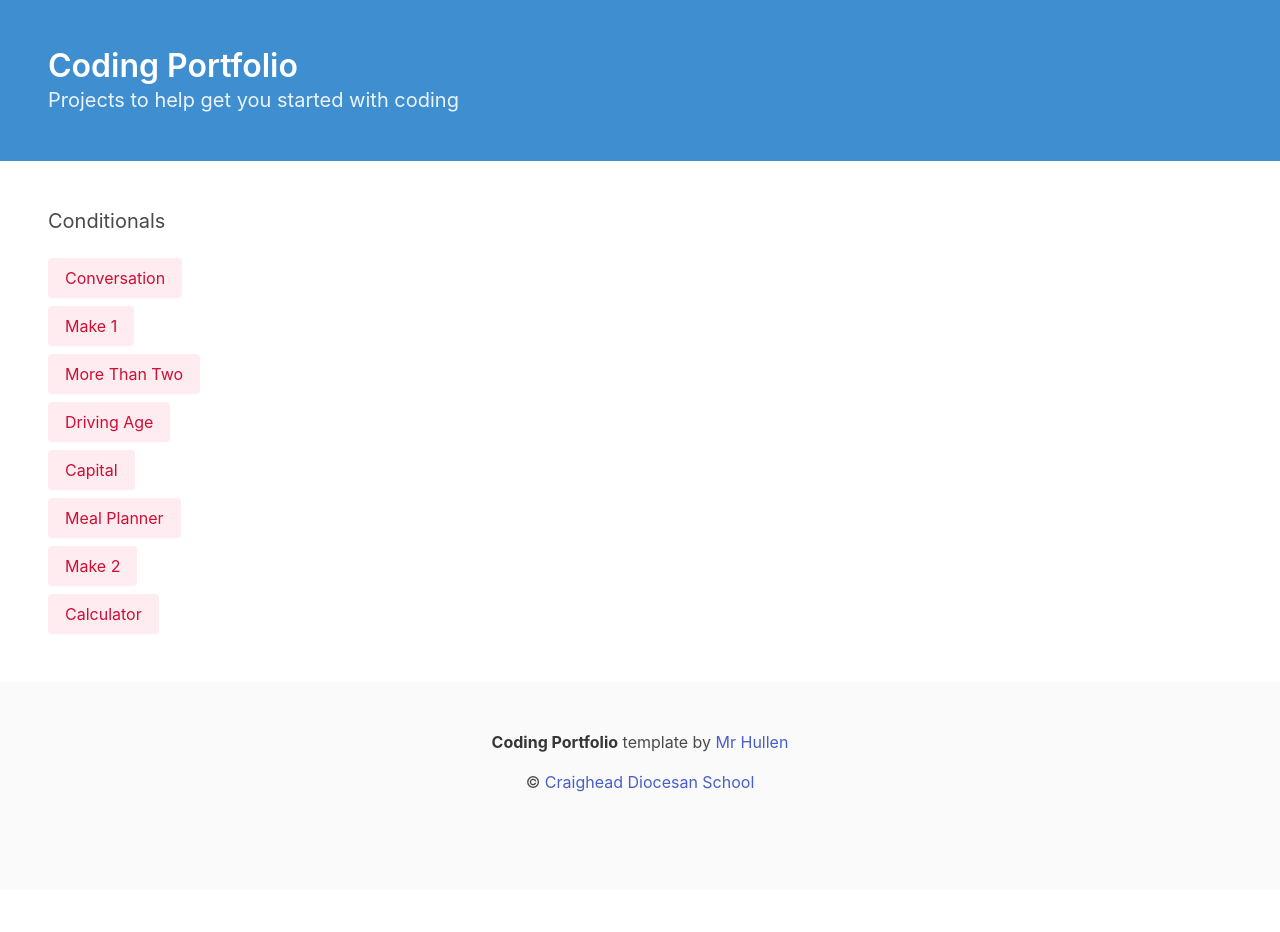
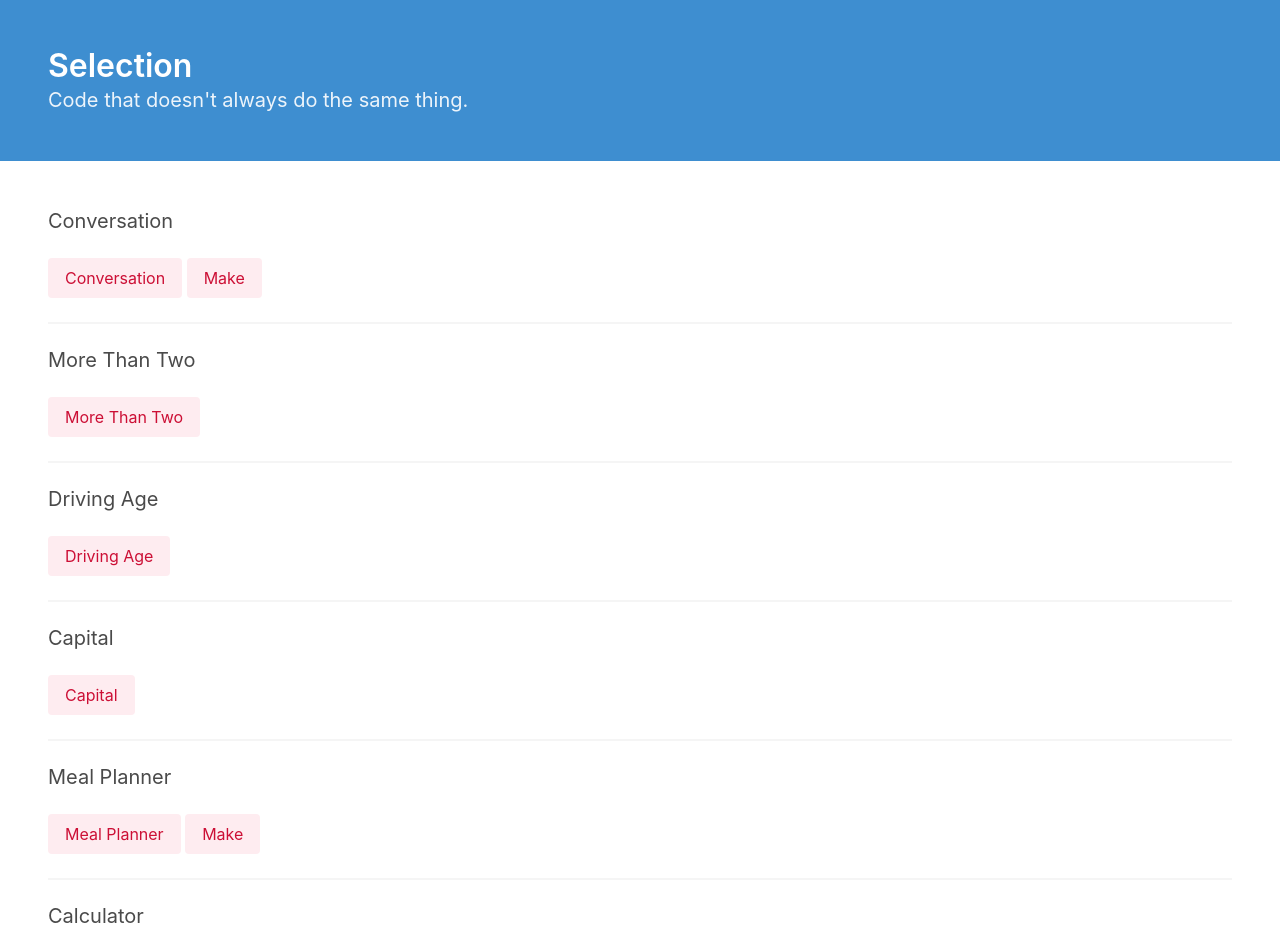
Before and after one commit to craighead-diocesan-school/coding-4-selection-k2009006ny, a plain HTML site: page index.html in a window 1280 px wide. Shown: the top 932 px of the page. Before the commit the page ends 890 px from the top, so only its background shows below. Drawn offline with nearby package versions, Linux system fonts and the light colour scheme.

Commit message:
Format updates

```diff
--- a/index.html
+++ b/index.html
@@ -18,8 +18,8 @@
   <body>
     <header class="hero is-info">
       <div class="hero-body">
-        <h1 class="title">Coding Portfolio</h1>
-        <h2 class="subtitle">Projects to help get you started with coding</h2>
+        <h1 class="title">Selection</h1>
+        <h2 class="subtitle">Code that doesn't always do the same thing.</h2>
       </div>
     </header>
 
@@ -28,16 +28,31 @@
 
          <!-- Column -->
          <section class="column">
-          <h2 class="subtitle">Conditionals</h2>
+          <h2 class="subtitle"> Conversation </h2>
+          <button class="button is-light is-danger" onclick="conversation()"> Conversation </button>
+          <button class="button is-light is-danger" onclick="make1()"> Make </button>
+          <hr />
 
-          <button class="button is-light is-danger" onclick="conversation()"> Conversation </button>
-          <button class="button is-light is-danger" onclick="make1()"> Make 1 </button>
+          <h2 class="subtitle"> More Than Two </h2>
           <button class="button is-light is-danger" onclick="moreThanTwo()"> More Than Two </button>
+          <hr />
+
+          <h2 class="subtitle"> Driving Age </h2>
           <button class="button is-light is-danger" onclick="drivingAge()"> Driving Age </button>
+          <hr />
+
+          <h2 class="subtitle"> Capital </h2>
           <button class="button is-light is-danger" onclick="capital()"> Capital </button>
+          <hr />
+
+          <h2 class="subtitle"> Meal Planner </h2>
           <button class="button is-light is-danger" onclick="mealPlanner()"> Meal Planner </button>
-          <button class="button is-light is-danger" onclick="make2()"> Make 2 </button>
+          <button class="button is-light is-danger" onclick="make2()"> Make </button>
+          <hr />
+
+          <h2 class="subtitle"> Calculator </h2>
           <button class="button is-light is-danger" onclick="calculator()"> Calculator </button>
+          <hr />
         </section>
 
       </div>
@@ -54,11 +69,4 @@
       </div>
     </footer>
   </body>
-
-  <style>
-    button {
-      display: block !important;
-      margin-top: 0.5em;
-    }
-  </style>
 </html>
```
